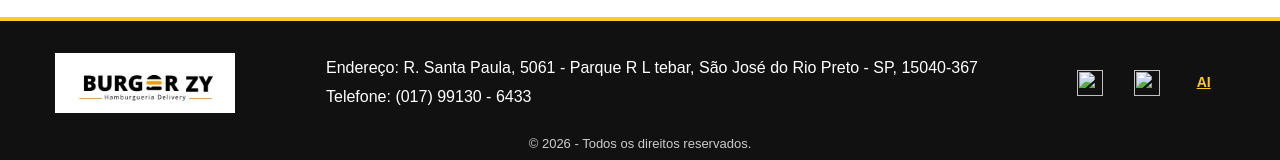
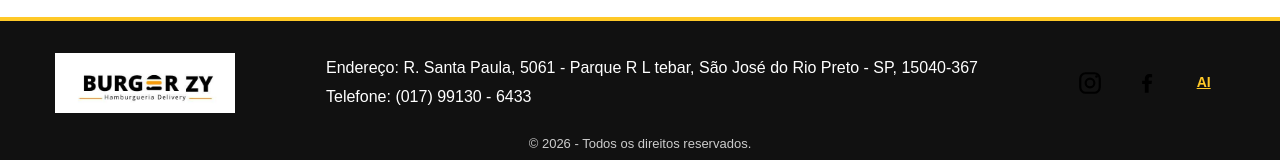
Before and after one commit to fabio-parigi-code/burguezy, a plain HTML site: page index.html in a window 1280 px wide. Shown: the part 2587-2747 px from the top of the page. Drawn offline with Linux system fonts and the light colour scheme.

Commit message:
Update index.html
corrigido caminho para as images .svg dos logotipos para redes sociais

```diff
--- a/index.html
+++ b/index.html
@@ -169,7 +169,7 @@
 		   rel="noopener noreferrer"
 		   aria-label="Instagram da BURGER ZY">
 
-			<img src="imagens/redes-sociais/instagram.svg"
+			<img src="imagens/instagram.svg"
 				 alt=""
 				 aria-hidden="true">
 
@@ -181,7 +181,7 @@
 		   rel="noopener noreferrer"
 		   aria-label="Facebook da BURGER ZY">
 
-			<img src="imagens/redes-sociais/facebook.svg"
+			<img src="imagens/facebook.svg"
 				 alt=""
 				 aria-hidden="true">
 
```
